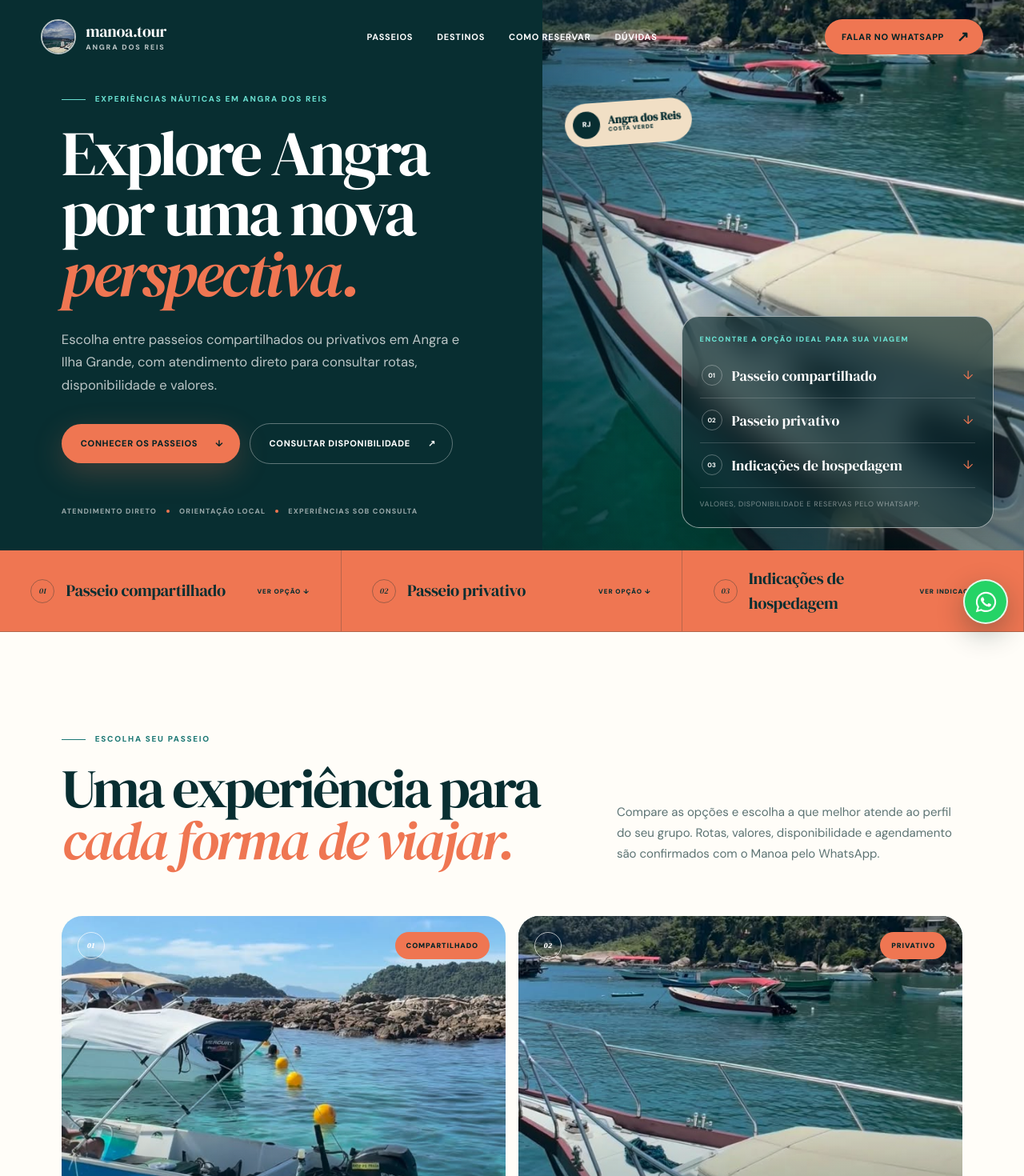
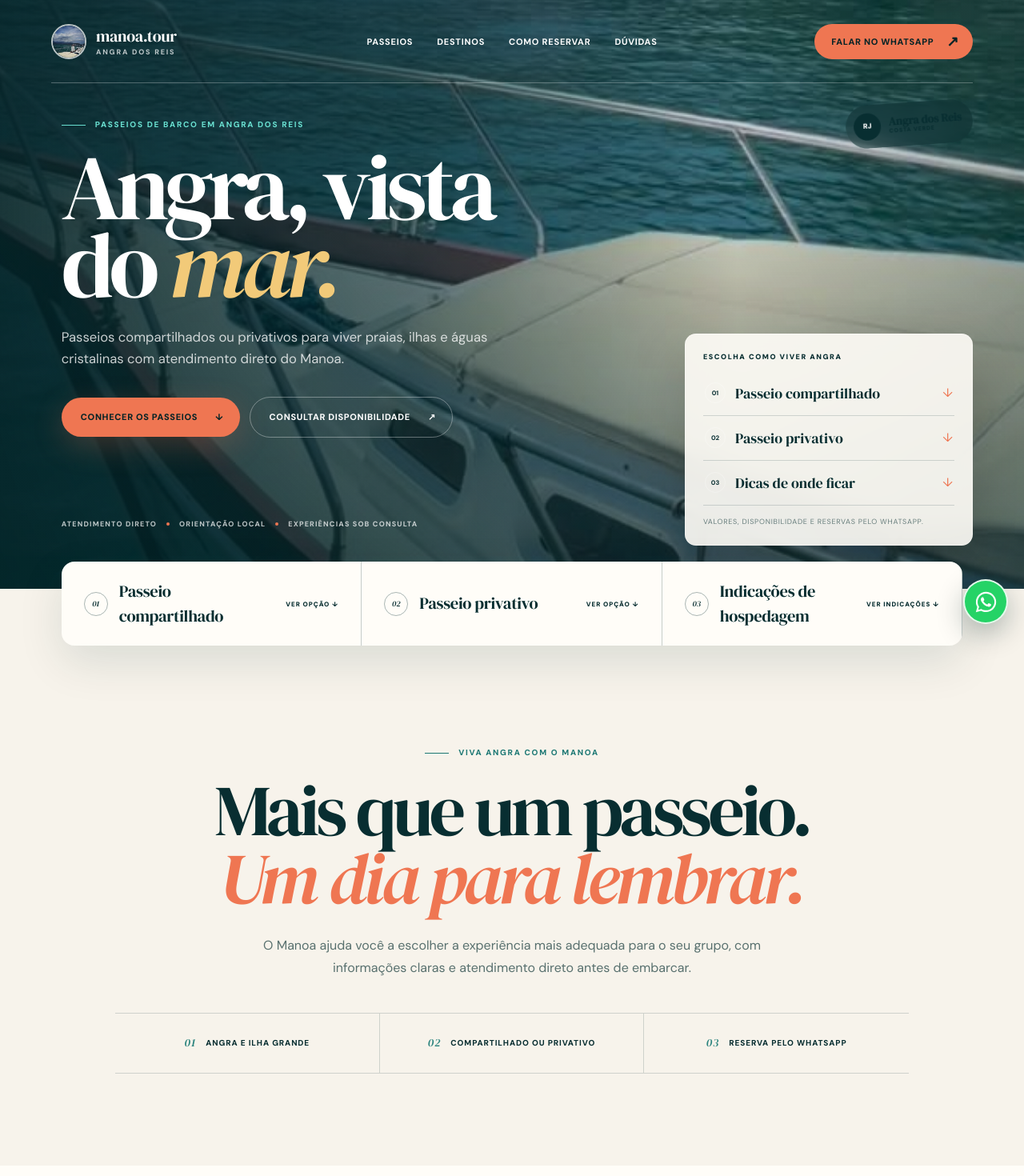
Before and after one commit to Judice007/manoatour, a Next.js app: page / in a window 1280 px wide. Shown: the top 1470 px of the page at 80% size. Built offline with nearby package versions, Linux system fonts and the light colour scheme.

Commit message:
Redesign landing page with editorial travel style

```diff
--- a/app/globals.css
+++ b/app/globals.css
@@ -316,3 +316,118 @@ footer > div { justify-self: end; display: flex; gap: 24px; font-size: 9px; font
   html { scroll-behavior: auto; }
   *, *::before, *::after { animation-duration: .01ms !important; animation-iteration-count: 1 !important; transition-duration: .01ms !important; }
 }
+
+/* Editorial travel direction inspired by classic destination campaigns. */
+body { background: #f7f3eb; }
+
+.site-header { height: 104px; padding-inline: clamp(24px, 5vw, 84px); }
+.site-header::after { content: ""; position: absolute; right: clamp(24px, 5vw, 84px); bottom: 0; left: clamp(24px, 5vw, 84px); height: 1px; background: rgba(255,255,255,.28); }
+
+.hero { position: relative; min-height: 700px; height: min(92svh, 880px); display: block; isolation: isolate; background: var(--ink-deep); }
+.hero-copy { width: min(840px, 67%); height: 100%; padding: 150px clamp(28px, 6vw, 100px) 74px; justify-content: flex-end; }
+.hero h1 { max-width: 780px; margin: 0; font-size: clamp(76px, 9vw, 140px); line-height: .84; letter-spacing: -.055em; text-wrap: balance; }
+.hero h1 em { color: #f2ca79; }
+.hero-lead { max-width: 560px; margin: 28px 0 0; color: rgba(255,255,255,.78); font-size: clamp(15px, 1.3vw, 18px); line-height: 1.65; }
+.hero-visual { position: absolute; z-index: -1; inset: 0; min-height: 0; }
+.hero-photo { object-position: center 62%; transform: scale(1.01); }
+.hero-shade { position: absolute; inset: 0; background: linear-gradient(90deg, rgba(4,35,38,.91) 0%, rgba(4,35,38,.62) 40%, rgba(4,35,38,.16) 72%, rgba(4,35,38,.34) 100%), linear-gradient(0deg, rgba(4,35,38,.52), transparent 58%); }
+.booking-card { right: clamp(24px, 5vw, 84px); bottom: 54px; left: auto; width: min(360px, 32vw); padding: 22px; border: 1px solid rgba(255,255,255,.3); border-radius: 14px; background: rgba(255,253,248,.9); color: var(--ink); box-shadow: 0 28px 70px rgba(0,0,0,.22); backdrop-filter: blur(14px); }
+.booking-card > p { color: var(--ink); }
+.booking-card a { border-color: rgba(8,46,49,.16); }
+.booking-card a i { border-color: rgba(8,46,49,.2); }
+.booking-card small { color: rgba(8,46,49,.58); }
+.location-badge { top: 128px; right: clamp(24px, 5vw, 84px); left: auto; border-color: rgba(255,255,255,.46); background: rgba(4,35,38,.38); backdrop-filter: blur(12px); }
+.hero-proof { color: rgba(255,255,255,.72); }
+
+.sales-strip { position: relative; z-index: 5; width: min(1180px, calc(100% - 12vw)); margin: -34px auto 0; overflow: hidden; border: 0; border-radius: 16px; background: var(--paper); box-shadow: 0 20px 55px rgba(8,46,49,.12); }
+.sales-strip a { min-height: 98px; padding: 22px 28px; background: transparent; }
+.sales-strip a:hover, .sales-strip a:focus-visible { background: var(--aqua-soft); }
+
+.travel-intro { max-width: 1040px; margin: 0 auto; padding: clamp(96px, 10vw, 150px) 24px clamp(82px, 9vw, 130px); text-align: center; }
+.travel-intro .eyebrow { justify-content: center; }
+.travel-intro h2 { margin: 0; font-family: var(--serif); font-size: clamp(58px, 7vw, 104px); font-weight: 400; line-height: .94; letter-spacing: -.05em; text-wrap: balance; }
+.travel-intro h2 em { color: var(--coral); }
+.travel-intro > p:not(.eyebrow) { max-width: 680px; margin: 28px auto 42px; color: #58706e; font-size: 16px; line-height: 1.75; }
+.travel-intro__facts { display: grid; grid-template-columns: repeat(3, 1fr); border-top: 1px solid var(--line); border-bottom: 1px solid var(--line); }
+.travel-intro__facts span { min-height: 74px; display: flex; align-items: center; justify-content: center; gap: 12px; padding: 18px; border-right: 1px solid var(--line); font-size: 10px; font-weight: 800; letter-spacing: .09em; text-transform: uppercase; }
+.travel-intro__facts span:last-child { border-right: 0; }
+.travel-intro__facts b { color: #2a837d; font-family: var(--serif); font-size: 14px; font-style: italic; font-weight: 400; }
+
+.section { padding: clamp(100px, 9vw, 140px) clamp(24px, 6vw, 96px); }
+.tours { background: #fffdf8; }
+.section-heading { grid-template-columns: 1fr; justify-items: center; max-width: 980px; margin: 0 auto 66px; text-align: center; }
+.section-heading .eyebrow { justify-content: center; }
+.section-heading h2 { font-size: clamp(58px, 6.3vw, 96px); }
+.section-heading > p { max-width: 680px; margin: 0; }
+.tour-grid { gap: 22px; }
+.tour-card { border-radius: 14px; background: #f3f0e8; box-shadow: 0 18px 50px rgba(8,46,49,.08); }
+.tour-card--dark { background: var(--ink); }
+.tour-card__image { height: clamp(360px, 38vw, 520px); }
+.tour-card__content { padding: clamp(28px, 4vw, 48px); }
+.tour-card__content h3 { font-size: clamp(40px, 4vw, 62px); }
+.stay-card { margin-top: 12px; border-radius: 14px; background: #efe4d3; }
+
+.destination-section { grid-template-columns: .82fr 1.18fr; gap: clamp(44px, 7vw, 110px); padding: clamp(90px, 9vw, 138px) clamp(24px, 6vw, 96px); background: #0a3536; }
+.destination-intro h2 { font-size: clamp(58px, 6vw, 92px); }
+.destination-collage { height: clamp(480px, 62vh, 620px); gap: 16px; }
+.destination { border-radius: 10px; }
+
+.booking-section { padding-block: clamp(90px, 9vw, 138px); background: #efe4d3; }
+.booking-form { border-radius: 18px; box-shadow: 0 34px 80px rgba(4,35,38,.16); }
+
+.why-section { grid-template-columns: minmax(250px, 320px) 1fr; gap: clamp(46px, 7vw, 110px); padding: clamp(88px, 9vw, 132px) clamp(24px, 7vw, 110px); background: #dff1eb; }
+.why-image { max-width: 300px; border-radius: 150px 150px 24px 24px; box-shadow: 0 25px 60px rgba(8,46,49,.18); }
+.why-copy h2 { max-width: 880px; font-size: clamp(50px, 5.4vw, 82px); }
+.why-list article { grid-template-columns: 44px 1fr; padding: 18px 0; }
+.why-list h3 { font-size: 25px; }
+.why-list p { font-size: 13px; }
+.why-amenities { margin-top: 34px; padding-top: 30px; }
+.why-amenities__body { display: grid; grid-template-columns: minmax(250px, 360px) 1fr; gap: 24px; align-items: center; }
+.why-amenities__body img { max-width: none; aspect-ratio: 4 / 3; border-radius: 12px; }
+.why-amenities__body ul { display: grid; grid-template-columns: repeat(2, minmax(0, 1fr)); gap: 9px; }
+.why-amenities__body li { display: flex; align-items: center; min-height: 46px; padding: 11px 13px; border-radius: 8px; background: rgba(255,255,255,.55); }
+
+.faq-section { background: #fffdf8; }
+.cta-section { min-height: 760px; }
+.cta-photo::after { background: linear-gradient(0deg, rgba(4,35,38,.7), rgba(4,35,38,.28)); }
+.cta-card { max-width: 860px; border-radius: 14px; background: rgba(255,253,248,.92); }
+
+@media (max-width: 1050px) {
+  .hero-copy { width: 72%; }
+  .hero h1 { font-size: clamp(70px, 11vw, 112px); }
+  .booking-card { width: min(340px, 38vw); }
+  .location-badge { display: none; }
+  .why-section { grid-template-columns: minmax(220px, 260px) 1fr; }
+  .why-amenities__body { grid-template-columns: 1fr; }
+  .why-amenities__body img { width: min(420px, 100%); }
+}
+
+@media (max-width: 760px) {
+  .site-header { height: 82px; }
+  .site-header::after { right: 18px; left: 18px; }
+  .hero { height: auto; min-height: 760px; }
+  .hero-copy { width: 100%; min-height: 760px; padding: 132px 22px 86px; justify-content: flex-end; }
+  .hero h1 { max-width: 560px; font-size: clamp(64px, 20vw, 88px); line-height: .86; }
+  .hero-lead { max-width: 500px; }
+  .hero-actions { max-width: 420px; }
+  .hero-proof { display: none; }
+  .booking-card { display: none; }
+  .hero-shade { background: linear-gradient(90deg, rgba(4,35,38,.86), rgba(4,35,38,.28)), linear-gradient(0deg, rgba(4,35,38,.78), transparent 65%); }
+  .sales-strip { width: calc(100% - 28px); margin-top: -22px; grid-template-columns: 1fr; border-radius: 12px; }
+  .sales-strip a { min-height: 80px; padding: 18px 20px; }
+  .travel-intro { padding: 92px 20px 82px; }
+  .travel-intro h2 { font-size: clamp(50px, 15vw, 68px); }
+  .travel-intro__facts { grid-template-columns: 1fr; }
+  .travel-intro__facts span { min-height: 62px; border-right: 0; border-bottom: 1px solid var(--line); }
+  .travel-intro__facts span:last-child { border-bottom: 0; }
+  .section-heading h2 { font-size: clamp(48px, 14vw, 66px); }
+  .tour-card__image { height: 350px; }
+  .destination-section { padding: 82px 20px; }
+  .destination-intro h2 { font-size: clamp(50px, 14vw, 68px); }
+  .destination-collage { height: auto; }
+  .why-section { grid-template-columns: 1fr; padding: 72px 20px; }
+  .why-image { width: min(210px, 58vw); max-width: none; border-radius: 110px 110px 20px 20px; }
+  .why-copy h2 { font-size: clamp(46px, 13vw, 62px); }
+  .why-amenities__body ul { grid-template-columns: 1fr; }
+  .cta-section { min-height: 720px; }
+}
--- a/app/page.tsx
+++ b/app/page.tsx
@@ -58,11 +58,11 @@ export default function Home() {
 
       <section className="hero" id="inicio">
         <div className="hero-copy">
-          <p className="eyebrow"><span /> Experiências náuticas em Angra dos Reis</p>
-          <h1>Explore Angra por uma nova <em>perspectiva.</em></h1>
+          <p className="eyebrow"><span /> Passeios de barco em Angra dos Reis</p>
+          <h1>Angra, vista do <em>mar.</em></h1>
           <p className="hero-lead">
-            Escolha entre passeios compartilhados ou privativos em Angra e Ilha Grande,
-            com atendimento direto para consultar rotas, disponibilidade e valores.
+            Passeios compartilhados ou privativos para viver praias, ilhas e águas cristalinas
+            com atendimento direto do Manoa.
           </p>
           <div className="hero-actions">
             <a className="button button--primary" href="#passeios">
@@ -83,10 +83,10 @@ export default function Home() {
           <img className="hero-photo" src="/barco-manoa.jpg" alt="Barco do Manoa durante passeio em Angra dos Reis" />
           <div className="hero-shade" />
           <div className="booking-card">
-            <p>Encontre a opção ideal para sua viagem</p>
+            <p>Escolha como viver Angra</p>
             <a href="#passeio-compartilhado"><span><b>01</b>Passeio compartilhado</span><i aria-hidden="true">↓</i></a>
             <a href="#passeio-privativo"><span><b>02</b>Passeio privativo</span><i aria-hidden="true">↓</i></a>
-            <a href="#onde-ficar"><span><b>03</b>Indicações de hospedagem</span><i aria-hidden="true">↓</i></a>
+            <a href="#onde-ficar"><span><b>03</b>Dicas de onde ficar</span><i aria-hidden="true">↓</i></a>
             <small>Valores, disponibilidade e reservas pelo WhatsApp.</small>
           </div>
           <div className="location-badge"><span>RJ</span><strong>Angra dos Reis</strong><small>Costa Verde</small></div>
@@ -99,11 +99,25 @@ export default function Home() {
         <a href="#onde-ficar"><span>03</span><strong>Indicações de hospedagem</strong><small>Ver indicações ↓</small></a>
       </section>
 
+      <section className="travel-intro" aria-labelledby="travel-intro-title">
+        <p className="eyebrow eyebrow--dark"><span /> Viva Angra com o Manoa</p>
+        <h2 id="travel-intro-title">Mais que um passeio.<br /><em>Um dia para lembrar.</em></h2>
+        <p>
+          O Manoa ajuda você a escolher a experiência mais adequada para o seu grupo,
+          com informações claras e atendimento direto antes de embarcar.
+        </p>
+        <div className="travel-intro__facts" aria-label="Diferenciais da experiência">
+          <span><b>01</b>Angra e Ilha Grande</span>
+          <span><b>02</b>Compartilhado ou privativo</span>
+          <span><b>03</b>Reserva pelo WhatsApp</span>
+        </div>
+      </section>
+
       <section className="section tours" id="passeios">
         <div className="section-heading">
           <div>
-            <p className="eyebrow eyebrow--dark"><span /> Escolha seu passeio</p>
-            <h2>Uma experiência para<br /><em>cada forma de viajar.</em></h2>
+            <p className="eyebrow eyebrow--dark"><span /> Escolha sua experiência</p>
+            <h2>Dois jeitos de viver<br /><em>o melhor de Angra.</em></h2>
           </div>
           <p>
             Compare as opções e escolha a que melhor atende ao perfil do seu grupo.
@@ -177,8 +191,8 @@ export default function Home() {
 
       <section className="destination-section" id="destinos">
         <div className="destination-intro">
-          <p className="eyebrow"><span /> Descubra a Costa Verde</p>
-          <h2>Um destino.<br /><em>Muitas possibilidades.</em></h2>
+          <p className="eyebrow"><span /> Cenários da Costa Verde</p>
+          <h2>Ilhas, praias e um mar<br /><em>que muda o ritmo do dia.</em></h2>
           <p>
             Águas transparentes, ilhas e praias cercadas pela Mata Atlântica compõem
             diferentes possibilidades de rota em Angra e Ilha Grande.
@@ -225,8 +239,8 @@ export default function Home() {
           <span>Takes reais • @manoa.tour</span>
         </a>
         <div className="why-copy">
-          <p className="eyebrow"><span /> Atendimento do Manoa</p>
-          <h2>Planejamento claro.<br /><em>Experiência bem orientada.</em></h2>
+          <p className="eyebrow"><span /> Por que escolher o Manoa</p>
+          <h2>Conhecimento local.<br /><em>Mais tempo para aproveitar.</em></h2>
           <div className="why-list">
             <article><span>01</span><div><h3>Conhecimento local</h3><p>Orientação de quem conhece Angra e a região.</p></div></article>
             <article><span>02</span><div><h3>Opções para cada grupo</h3><p>Passeio compartilhado ou privativo, conforme o perfil da viagem.</p></div></article>
@@ -272,7 +286,7 @@ export default function Home() {
         <div className="cta-photo"><img src="/agua-cristalina.jpg" alt="Água cristalina e embarcações em Angra" /></div>
         <div className="cta-card">
           <p className="eyebrow eyebrow--dark"><span /> Planeje sua experiência em Angra</p>
-          <h2>Escolha a data.<br /><em>O Manoa orienta o próximo passo.</em></h2>
+          <h2>Seu próximo dia inesquecível<br /><em>pode começar agora.</em></h2>
           <p>Consulte opções de passeio, valores e disponibilidade diretamente pelo WhatsApp.</p>
           <div className="cta-actions">
             <a className="button button--dark" href={contactUrl} target="_blank" rel="noreferrer">
```
Also changed, not shown: 1 other file (tests, documents, lock files or other folders).
